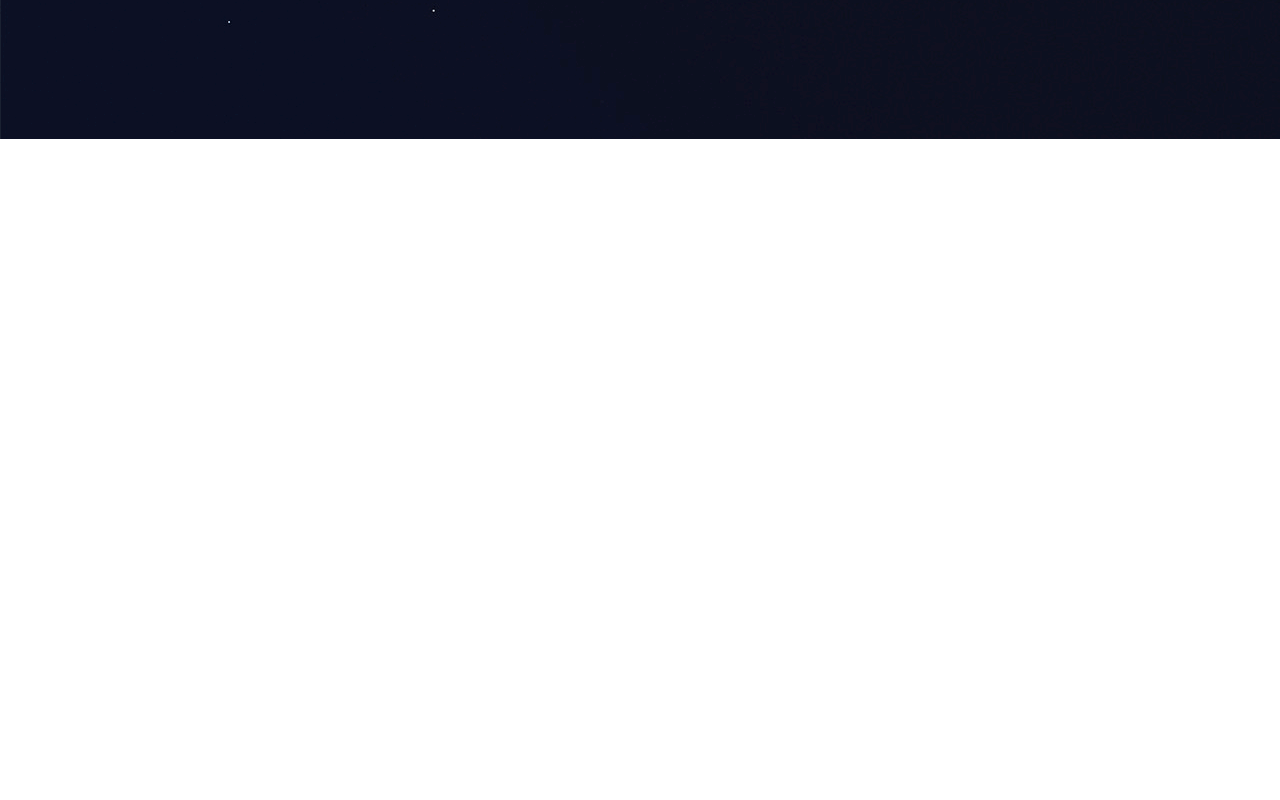
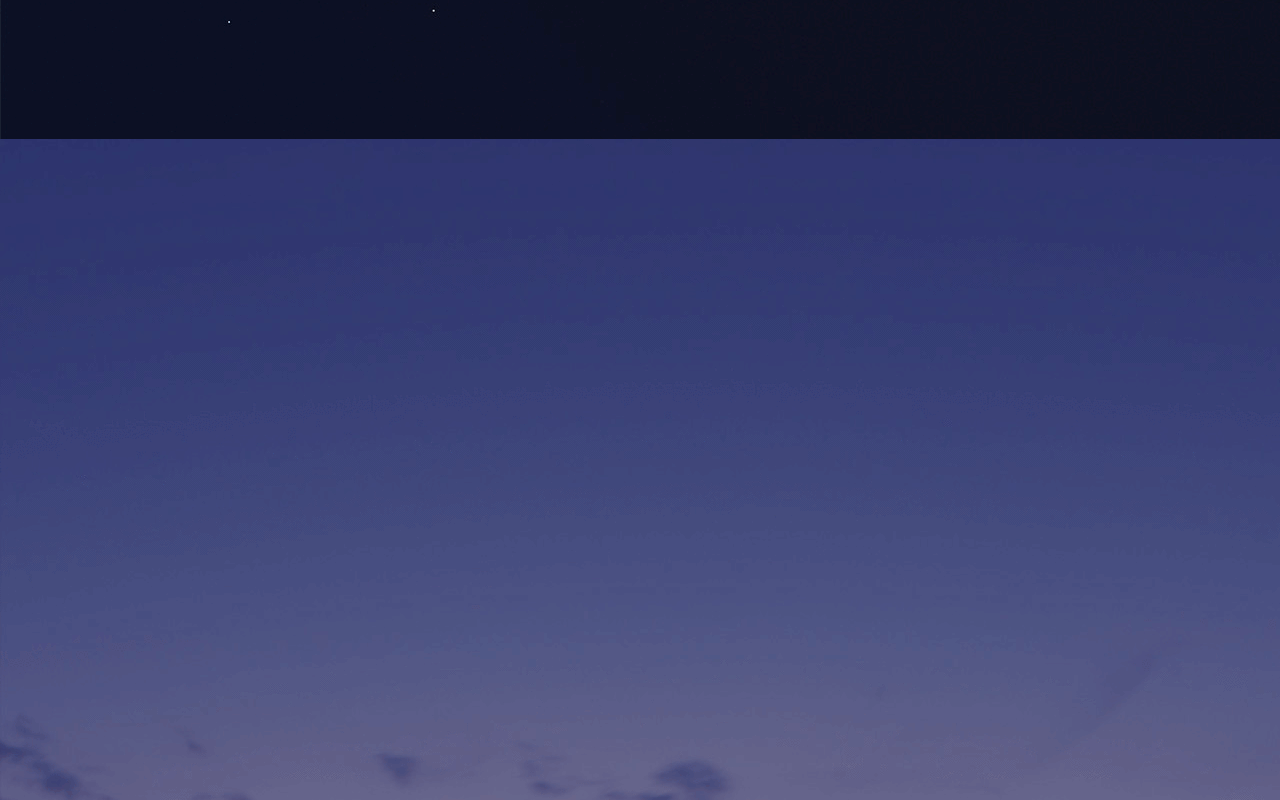
Before and after one commit to 17797776321/vfs.data, a Nuxt app: page / in a window 1280 px wide. Shown: the part 820-1620 px from the top of the page. Before the commit the page ends 959 px from the top, so only its background shows below. Built offline with nearby package versions, Linux system fonts and the light colour scheme.

Commit message:
添加圆圈背景图

```diff
--- a/pages/index.vue
+++ b/pages/index.vue
@@ -2,12 +2,17 @@
   <section class="page-home">
     <!-- 侧边导航 -->
     <my-sitebar></my-sitebar>
+    <!-- 智慧数据 -->
     <div class="banner_box">
       <h2 class="cn">海量数据 引领未来</h2>
       <h3 class="en">Massive Data Leads the Future</h3>
       <div class="btn_group">
         <a href="javascript:void(0);" class="wisdom_data">智慧数据</a><a href="javascript:void(0);" class="contact_us">联系我们</a>
       </div>
+    </div>
+    <!-- 智慧服务 -->
+    <div class="wisdom_service_box">
+
     </div>
   </section>
 </template>
@@ -68,5 +73,11 @@
       }
     }
   }
+  .wisdom_service_box{
+    width: 1920px;
+    height: 960px;
+    background:url('../assets/images/banner2.png') no-repeat;
+    background-size: 100% 100%;
+  }
 }
 </style>
```
Also changed, not shown: assets/images/circle1.png (added), assets/images/circle2.png (added).
